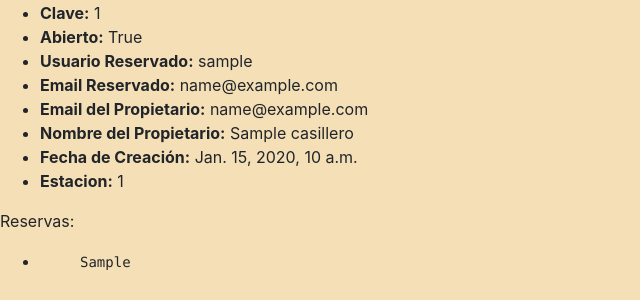
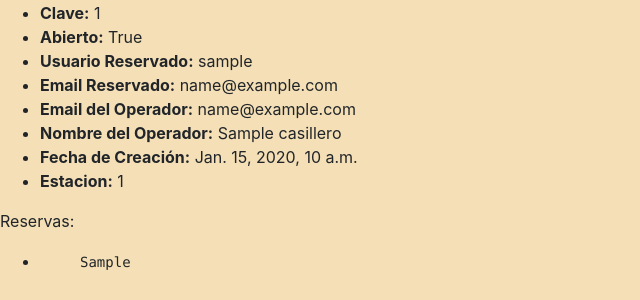
Before and after one commit to bfigueroa99/PDS_3, a Django app: template templates/detalles_casillero.html in a window 1280 px wide. Shown: the part 174-474 px from the top of the page, without its empty margins (0-640 px from the left). Run offline with Django 4.2, Linux system fonts and the light colour scheme; the template is opened without the code that fills it: values that come from a table or form of the project are taken from there, others are empty; tables that the repository leaves empty hold one stand-in row (values such as "Sample post"); some libraries are stand-ins or nearby versions.

Commit message:
detalle_casillero fix

```diff
--- a/templates/detalles_casillero.html
+++ b/templates/detalles_casillero.html
@@ -20,8 +20,8 @@
         <li><strong>Abierto:</strong> {{ casillero.abierto }}</li>
         <li><strong>Usuario Reservado:</strong> {{ casillero.r_username }}</li>
         <li><strong>Email Reservado:</strong> {{ casillero.r_email }}</li>
-        <li><strong>Email del Propietario:</strong> {{ casillero.o_email }}</li>
-        <li><strong>Nombre del Propietario:</strong> {{ casillero.o_name }}</li>
+        <li><strong>Email del Operador:</strong> {{ casillero.o_email }}</li>
+        <li><strong>Nombre del Operador:</strong> {{ casillero.o_name }}</li>
         <li><strong>Fecha de Creación:</strong> {{ casillero.fecha_creacion }}</li>
         <li><strong>Estacion:</strong> {{ casillero.estacion }}</li>
     </ul>
```
